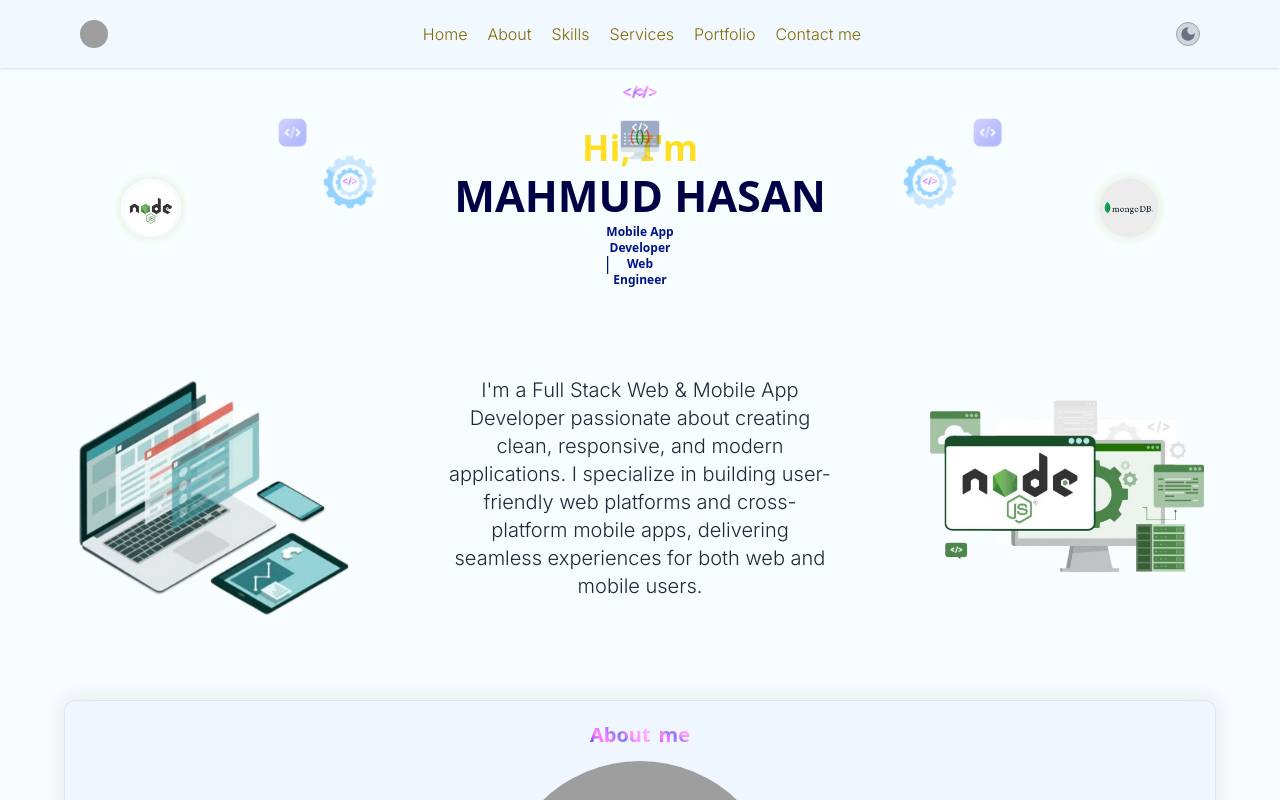
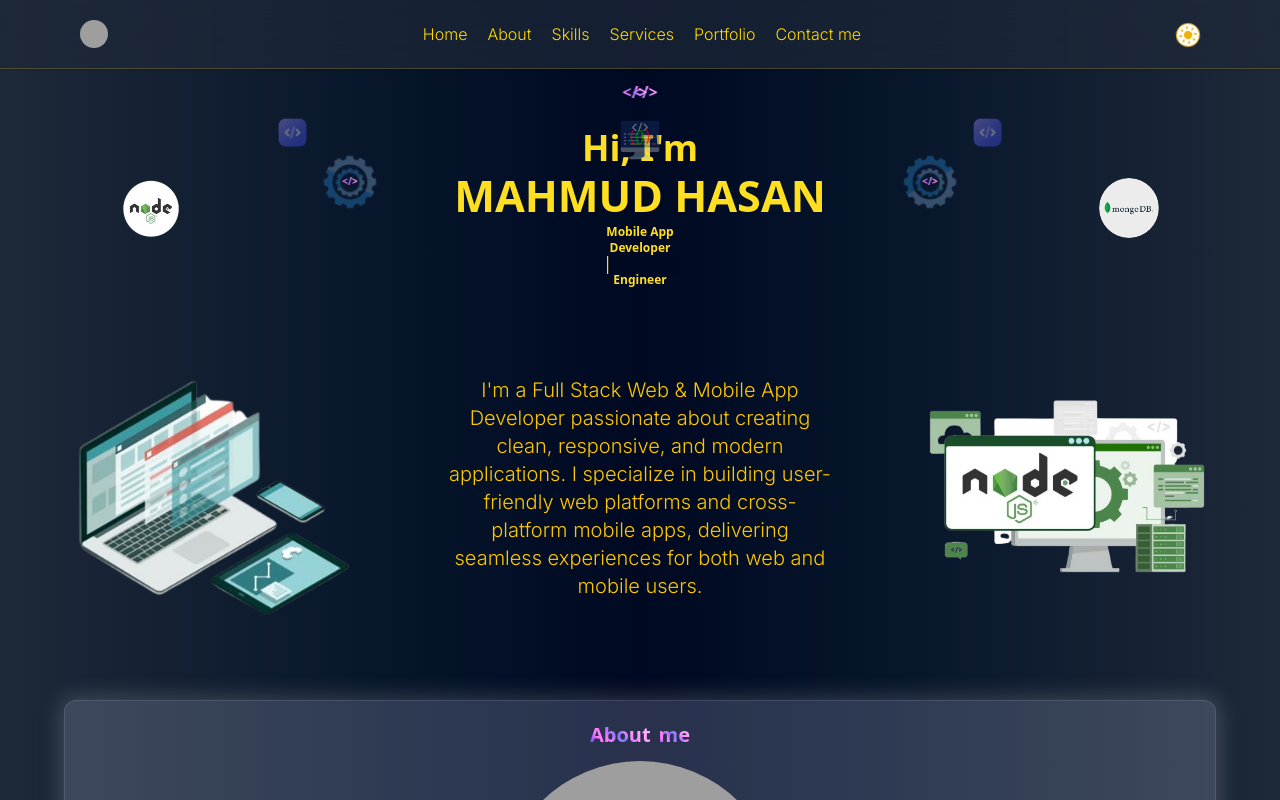
Before and after one commit to MahmudHasan77/personal-website, a Next.js app: page / in a window 1280 px wide. Shown: the top 800 px of the page. Built offline with nearby package versions, Linux system fonts and the light colour scheme; grey boxes are pictures that could not be loaded.

Commit message:
updated design

```diff
--- a/app/page.tsx
+++ b/app/page.tsx
@@ -729,7 +729,7 @@ const Home = () => {
     <div
       onClick={handleClick}
       className={`relative overflow-x-hidden ${
-        themMode && themMode === "dark"
+        themMode && themMode != "dark"
           ? "bg-[#f8feff] text-[#094100] "
           : "dark"
       }
```
